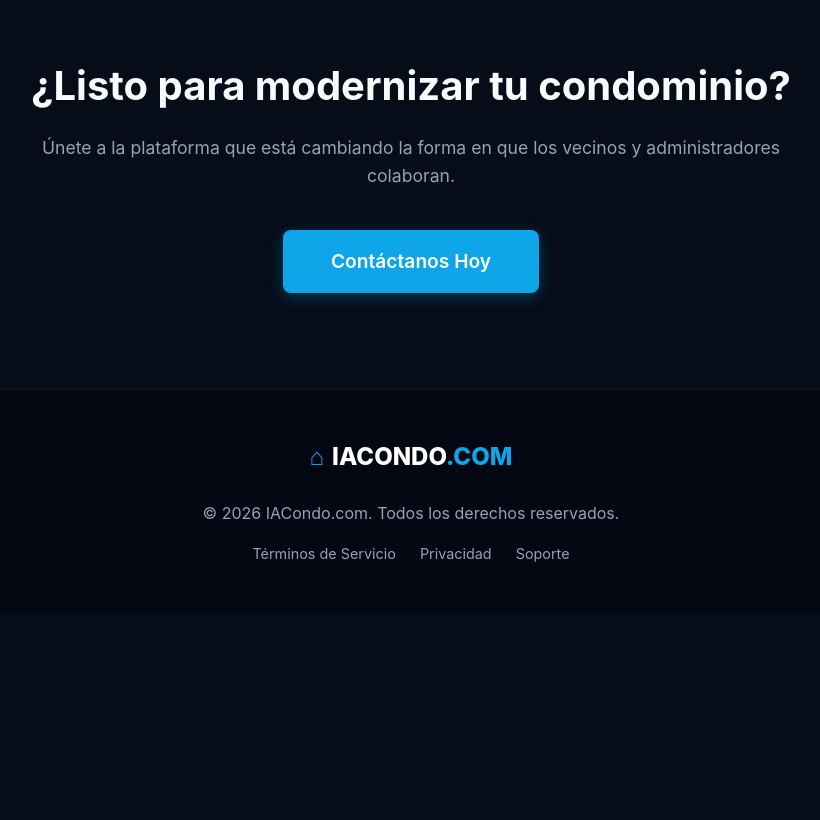
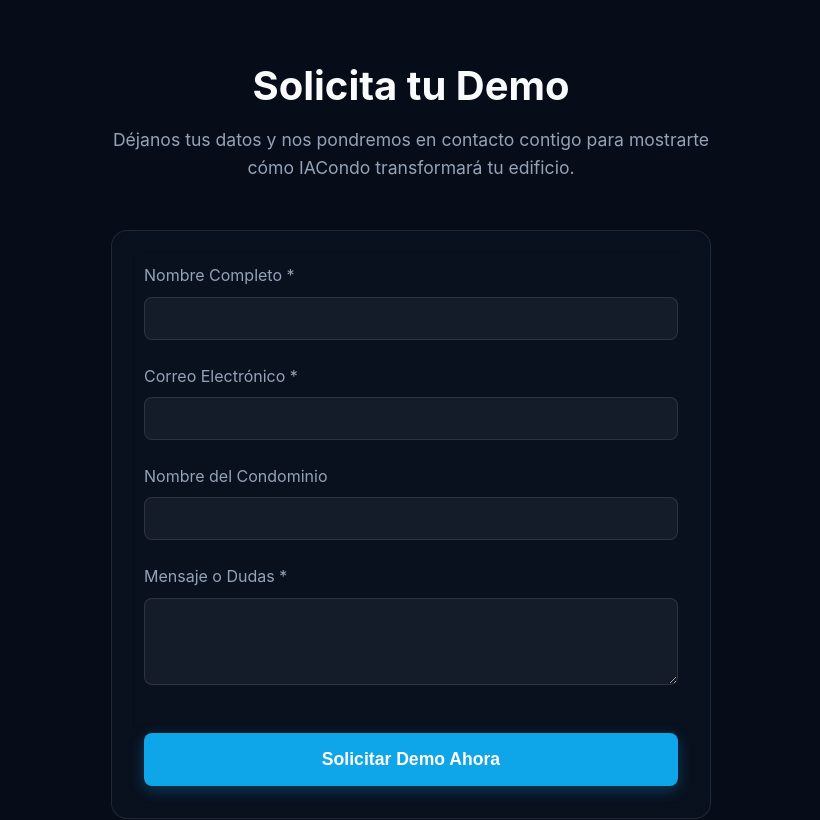
Before and after one commit to alejandrosaezh-bit/iacondo-website, a React (Vite) app: page / in a window 1280 px wide. Shown: the part 2280-3100 px from the top of the page, without its empty margins (229-1049 px from the left). Before the commit the page ends 2893 px from the top, so only its background shows below. Built offline with nearby package versions, Linux system fonts and the light colour scheme.

Commit message:
feat: add working contact form to marketing site

```diff
--- a/src/App.jsx
+++ b/src/App.jsx
@@ -57,7 +57,7 @@
             La plataforma definitiva para la administración transparente. Automatiza cobros, concilia pagos bancarios y mantén a toda tu comunidad conectada e informada.
           </p>
           <div style={{ display: 'flex', gap: '1rem', justifyContent: 'center', flexWrap: 'wrap' }}>
-            <a href="mailto:contacto@iacondo.com" className="btn btn-primary" style={{ padding: '1rem 2rem', fontSize: '1.1rem' }}>Solicitar una Demo</a>
+            <a href="#contacto" className="btn btn-primary" style={{ padding: '1rem 2rem', fontSize: '1.1rem' }}>Solicitar una Demo</a>
             <a href="#features" className="btn btn-secondary" style={{ padding: '1rem 2rem', fontSize: '1.1rem' }}>Conoce Más</a>
           </div>
         </div>
@@ -130,15 +130,15 @@
       </section>
 
       {/* CTA SECTION */}
-      <section style={{ padding: '6rem 5%', textAlign: 'center', borderTop: '1px solid var(--border-light)' }}>
-        <div style={{ maxWidth: '800px', margin: '0 auto' }}>
-          <h2 style={{ fontSize: '2.5rem', marginBottom: '1.5rem' }}>¿Listo para modernizar tu condominio?</h2>
-          <p style={{ color: 'var(--text-secondary)', fontSize: '1.1rem', marginBottom: '2.5rem' }}>
-            Únete a la plataforma que está cambiando la forma en que los vecinos y administradores colaboran.
-          </p>
-          <a href="mailto:contacto@iacondo.com" className="btn btn-primary" style={{ padding: '1rem 3rem', fontSize: '1.2rem' }}>
-            Contáctanos Hoy
-          </a>
+      <section id="contacto" style={{ padding: '6rem 5%', borderTop: '1px solid var(--border-light)' }}>
+        <div style={{ maxWidth: '600px', margin: '0 auto' }}>
+          <div style={{ textAlign: 'center', marginBottom: '3rem' }}>
+            <h2 style={{ fontSize: '2.5rem', marginBottom: '1rem' }}>Solicita tu Demo</h2>
+            <p style={{ color: 'var(--text-secondary)', fontSize: '1.1rem' }}>
+              Déjanos tus datos y nos pondremos en contacto contigo para mostrarte cómo IACondo transformará tu edificio.
+            </p>
+          </div>
+          <ContactForm />
         </div>
       </section>
 
@@ -179,4 +179,86 @@
   );
 }
 
+function ContactForm() {
+  const [formData, setFormData] = useState({ name: '', email: '', condominium: '', message: '' });
+  const [status, setStatus] = useState('idle');
+
+  const handleSubmit = async (e) => {
+    e.preventDefault();
+    setStatus('loading');
+    try {
+      // In production this should be https://api.iacondo.com/api/public/contact
+      const response = await fetch('https://condopro-api.onrender.com/api/public/contact', {
+        method: 'POST',
+        headers: { 'Content-Type': 'application/json' },
+        body: JSON.stringify(formData)
+      });
+
+      if (response.ok) {
+        setStatus('success');
+        setFormData({ name: '', email: '', condominium: '', message: '' });
+      } else {
+        setStatus('error');
+      }
+    } catch (error) {
+      console.error(error);
+      setStatus('error');
+    }
+  };
+
+  if (status === 'success') {
+    return (
+      <div className="glass-panel" style={{ textAlign: 'center', padding: '3rem' }}>
+        <div style={{ fontSize: '3rem', marginBottom: '1rem' }}>🎉</div>
+        <h3 style={{ fontSize: '1.5rem', marginBottom: '1rem' }}>¡Mensaje Enviado!</h3>
+        <p style={{ color: 'var(--text-secondary)' }}>Gracias por contactarnos. Te escribiremos muy pronto.</p>
+        <button onClick={() => setStatus('idle')} className="btn btn-secondary" style={{ marginTop: '2rem' }}>Enviar otro mensaje</button>
+      </div>
+    );
+  }
+
+  return (
+    <form className="glass-panel" onSubmit={handleSubmit} style={{ display: 'flex', flexDirection: 'column', gap: '1.5rem' }}>
+      <div>
+        <label style={{ display: 'block', marginBottom: '0.5rem', color: 'var(--text-secondary)' }}>Nombre Completo *</label>
+        <input
+          type="text" required
+          value={formData.name} onChange={e => setFormData({...formData, name: e.target.value})}
+          style={{ width: '100%', padding: '0.8rem', borderRadius: '8px', background: 'rgba(255,255,255,0.05)', border: '1px solid var(--border-light)', color: 'white' }}
+        />
+      </div>
+      <div>
+        <label style={{ display: 'block', marginBottom: '0.5rem', color: 'var(--text-secondary)' }}>Correo Electrónico *</label>
+        <input
+          type="email" required
+          value={formData.email} onChange={e => setFormData({...formData, email: e.target.value})}
+          style={{ width: '100%', padding: '0.8rem', borderRadius: '8px', background: 'rgba(255,255,255,0.05)', border: '1px solid var(--border-light)', color: 'white' }}
+        />
+      </div>
+      <div>
+        <label style={{ display: 'block', marginBottom: '0.5rem', color: 'var(--text-secondary)' }}>Nombre del Condominio</label>
+        <input
+          type="text"
+          value={formData.condominium} onChange={e => setFormData({...formData, condominium: e.target.value})}
+          style={{ width: '100%', padding: '0.8rem', borderRadius: '8px', background: 'rgba(255,255,255,0.05)', border: '1px solid var(--border-light)', color: 'white' }}
+        />
+      </div>
+      <div>
+        <label style={{ display: 'block', marginBottom: '0.5rem', color: 'var(--text-secondary)' }}>Mensaje o Dudas *</label>
+        <textarea
+          required rows="4"
+          value={formData.message} onChange={e => setFormData({...formData, message: e.target.value})}
+          style={{ width: '100%', padding: '0.8rem', borderRadius: '8px', background: 'rgba(255,255,255,0.05)', border: '1px solid var(--border-light)', color: 'white', resize: 'vertical' }}
+        />
+      </div>
+      {status === 'error' && (
+        <div style={{ color: '#ef4444', fontSize: '0.9rem' }}>Ocurrió un error. Por favor intenta de nuevo.</div>
+      )}
+      <button type="submit" disabled={status === 'loading'} className="btn btn-primary" style={{ padding: '1rem', fontSize: '1.1rem', marginTop: '1rem' }}>
+        {status === 'loading' ? 'Enviando...' : 'Solicitar Demo Ahora'}
+      </button>
+    </form>
+  );
+}
+
 export default App;
```
